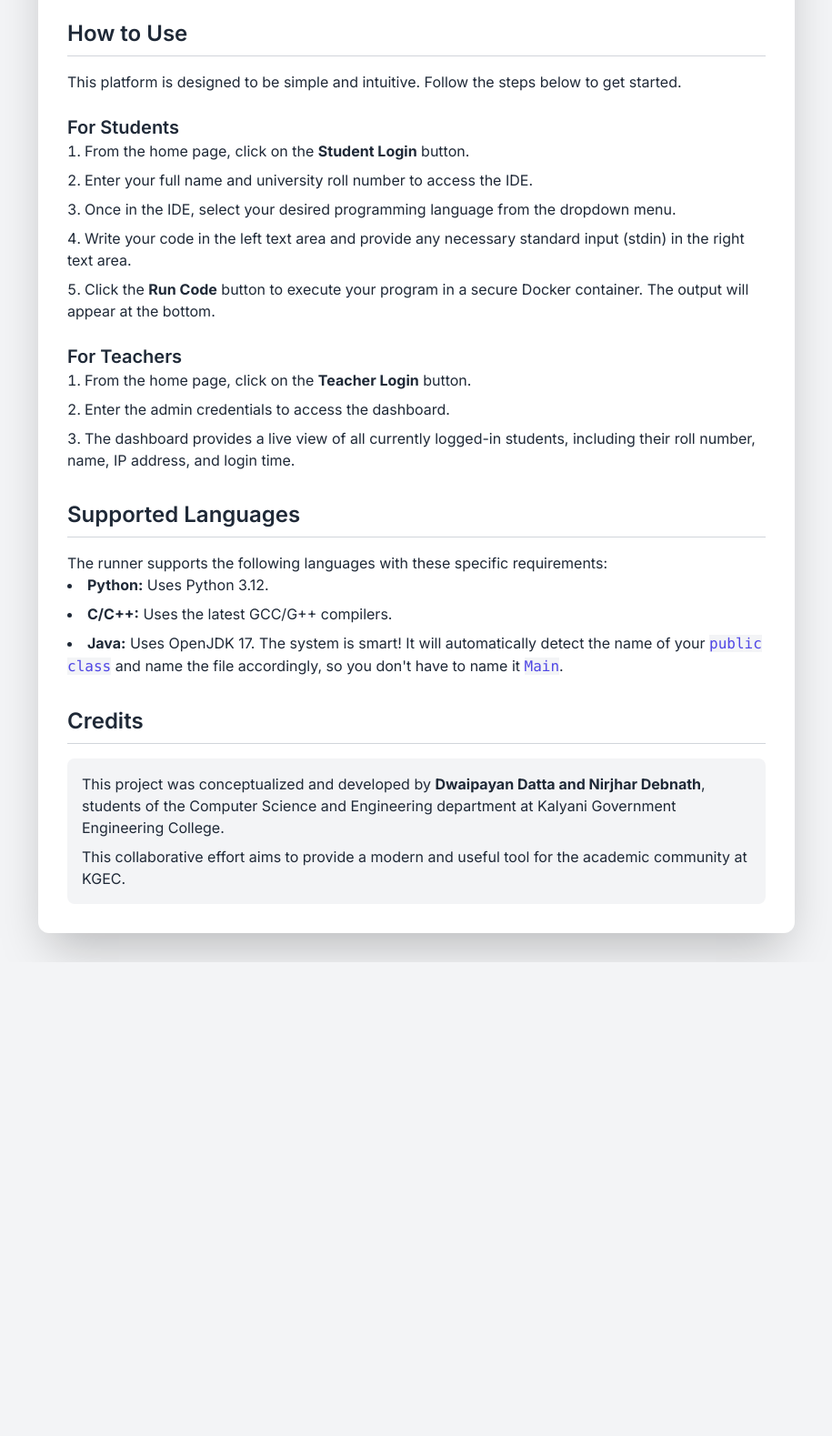
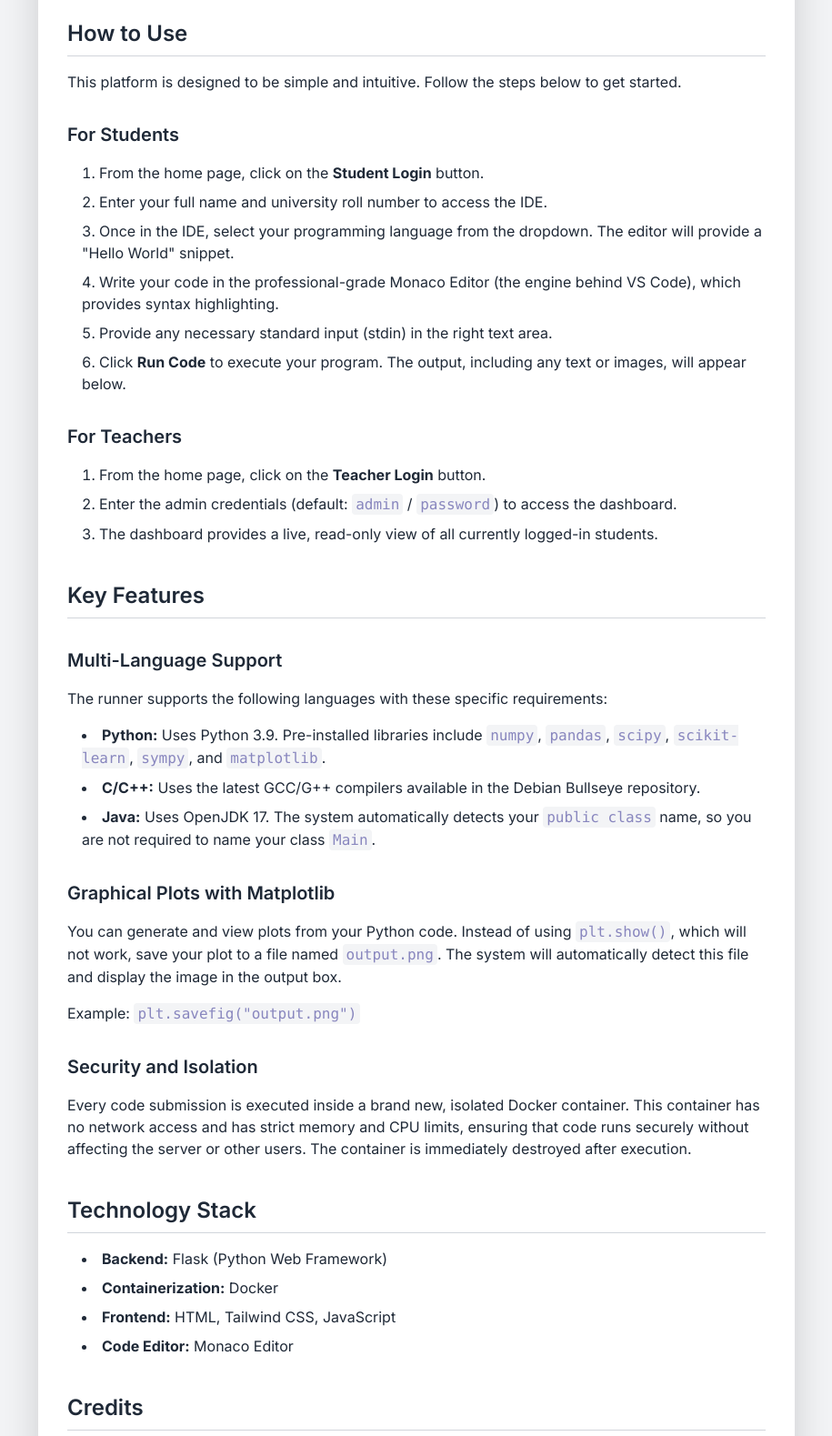
Before and after one commit to NirjharDebnath/Fourier, a plain HTML site: page dsa-code-runner/public/docs.html in a window 1280 px wide. Shown: the part 127-1706 px from the top of the page at 91% size, without its empty margins (182-1097 px from the left). Before the commit the page ends 1185 px from the top, so only its background shows below. Drawn offline with nearby package versions, Linux system fonts and the light colour scheme.

Commit message:
updates in ui

```diff
--- a/dsa-code-runner/public/docs.html
+++ b/dsa-code-runner/public/docs.html
@@ -7,12 +7,12 @@
     <script src="https://cdn.tailwindcss.com"></script>
     <link href="https://fonts.googleapis.com/css2?family=Inter:wght@400;500;600;700&display=swap" rel="stylesheet">
     <style>
-        :root { --bg-color: #f3f4f6; --card-bg-color: #ffffff; --text-color: #1f2937; --text-muted-color: #6b7280; --border-color: #d1d5db; --primary-color: #4f46e5; }
-        html.dark { --bg-color: #111827; --card-bg-color: #1f2937; --text-color: #f9fafb; --text-muted-color: #9ca3af; --border-color: #4b5563; --primary-color: #6366f1; }
+        :root { --bg-color: #f3f4f6; --card-bg-color: #ffffff; --text-color: #1f2937; --text-muted-color: #6b7280; --border-color: #d1d5db; --primary-color: #8886be; }
+        html.dark { --bg-color: #111827; --card-bg-color: #1f2937; --text-color: #f9fafb; --text-muted-color: #9ca3af; --border-color: #4b5563; --primary-color: #8886be; }
         body { font-family: 'Inter', sans-serif; background-color: var(--bg-color); color: var(--text-color); transition: background-color 0.3s ease, color 0.3s ease; }
         .card { background-color: var(--card-bg-color); transition: background-color 0.3s ease; }
         h2 { border-bottom: 1px solid var(--border-color); }
-        code { background-color: var(--bg-color); color: var(--primary-color); }
+        code { background-color: var(--bg-color); color: var(--primary-color); padding: 0.125rem 0.25rem; border-radius: 0.25rem; font-weight: 500; }
     </style>
 </head>
 <body class="min-h-screen">
@@ -29,36 +29,53 @@
                 </button>
             </header>
 
-            <article class="prose dark:prose-invert max-w-none" style="color: var(--text-color);">
+            <article class="prose dark:prose-invert max-w-none space-y-4" style="color: var(--text-color);">
                 <h2 class="text-2xl font-semibold pb-2 mb-4">How to Use</h2>
                 <p>This platform is designed to be simple and intuitive. Follow the steps below to get started.</p>
 
-                <h3 class="text-xl font-semibold mt-6">For Students</h3>
-                <ol class="list-decimal list-inside space-y-2">
+                <h3 class="text-xl font-semibold pt-4">For Students</h3>
+                <ol class="list-decimal list-inside space-y-2 pl-4">
                     <li>From the home page, click on the <strong>Student Login</strong> button.</li>
                     <li>Enter your full name and university roll number to access the IDE.</li>
-                    <li>Once in the IDE, select your desired programming language from the dropdown menu.</li>
-                    <li>Write your code in the left text area and provide any necessary standard input (stdin) in the right text area.</li>
-                    <li>Click the <strong>Run Code</strong> button to execute your program in a secure Docker container. The output will appear at the bottom.</li>
+                    <li>Once in the IDE, select your programming language from the dropdown. The editor will provide a "Hello World" snippet.</li>
+                    <li>Write your code in the professional-grade Monaco Editor (the engine behind VS Code), which provides syntax highlighting.</li>
+                    <li>Provide any necessary standard input (stdin) in the right text area.</li>
+                    <li>Click <strong>Run Code</strong> to execute your program. The output, including any text or images, will appear below.</li>
                 </ol>
 
-                <h3 class="text-xl font-semibold mt-6">For Teachers</h3>
-                <ol class="list-decimal list-inside space-y-2">
+                <h3 class="text-xl font-semibold pt-4">For Teachers</h3>
+                <ol class="list-decimal list-inside space-y-2 pl-4">
                     <li>From the home page, click on the <strong>Teacher Login</strong> button.</li>
-                    <li>Enter the admin credentials to access the dashboard.</li>
-                    <li>The dashboard provides a live view of all currently logged-in students, including their roll number, name, IP address, and login time.</li>
+                    <li>Enter the admin credentials (default: <code>admin</code> / <code>password</code>) to access the dashboard.</li>
+                    <li>The dashboard provides a live, read-only view of all currently logged-in students.</li>
                 </ol>
 
-                <h2 class="text-2xl font-semibold pb-2 mb-4 mt-8">Supported Languages</h2>
+                <h2 class="text-2xl font-semibold pb-2 mb-4 pt-6">Key Features</h2>
+
+                <h3 class="text-xl font-semibold pt-4">Multi-Language Support</h3>
                 <p>The runner supports the following languages with these specific requirements:</p>
-                <ul class="list-disc list-inside space-y-2">
-                    <li><strong>Python:</strong> Uses Python 3.12.</li>
-                    <li><strong>C/C++:</strong> Uses the latest GCC/G++ compilers.</li>
-                    <li><strong>Java:</strong> Uses OpenJDK 17. The system is smart! It will automatically detect the name of your <code>public class</code> and name the file accordingly, so you don't have to name it <code>Main</code>.</li>
+                <ul class="list-disc list-inside space-y-2 pl-4">
+                    <li><strong>Python:</strong> Uses Python 3.9. Pre-installed libraries include <code>numpy</code>, <code>pandas</code>, <code>scipy</code>, <code>scikit-learn</code>, <code>sympy</code>, and <code>matplotlib</code>.</li>
+                    <li><strong>C/C++:</strong> Uses the latest GCC/G++ compilers available in the Debian Bullseye repository.</li>
+                    <li><strong>Java:</strong> Uses OpenJDK 17. The system automatically detects your <code>public class</code> name, so you are not required to name your class <code>Main</code>.</li>
                 </ul>
 
-                <h2 class="text-2xl font-semibold pb-2 mb-4 mt-8">Credits</h2>
-                <!-- Your Credits Snippet Goes Here -->
+                <h3 class="text-xl font-semibold pt-4">Graphical Plots with Matplotlib</h3>
+                <p>You can generate and view plots from your Python code. Instead of using <code>plt.show()</code>, which will not work, save your plot to a file named <code>output.png</code>. The system will automatically detect this file and display the image in the output box.</p>
+                <p>Example: <code>plt.savefig("output.png")</code></p>
+
+                <h3 class="text-xl font-semibold pt-4">Security and Isolation</h3>
+                <p>Every code submission is executed inside a brand new, isolated Docker container. This container has no network access and has strict memory and CPU limits, ensuring that code runs securely without affecting the server or other users. The container is immediately destroyed after execution.</p>
+
+                <h2 class="text-2xl font-semibold pb-2 mb-4 pt-6">Technology Stack</h2>
+                <ul class="list-disc list-inside space-y-2 pl-4">
+                    <li><strong>Backend:</strong> Flask (Python Web Framework)</li>
+                    <li><strong>Containerization:</strong> Docker</li>
+                    <li><strong>Frontend:</strong> HTML, Tailwind CSS, JavaScript</li>
+                    <li><strong>Code Editor:</strong> Monaco Editor</li>
+                </ul>
+
+                <h2 class="text-2xl font-semibold pb-2 mb-4 pt-6">Credits</h2>
                 <div class="p-4 rounded-lg" style="background-color: var(--bg-color);">
                     <p>This project was conceptualized and developed by <strong>Dwaipayan Datta and Nirjhar Debnath</strong>, students of the Computer Science and Engineering department at Kalyani Government Engineering College.</p>
                     <p class="mt-2">This collaborative effort aims to provide a modern and useful tool for the academic community at KGEC.</p>
```
Also changed, not shown: dsa-code-runner/public/admin.html (+48 -7 lines), dsa-code-runner/public/admin_login.html (+6 -2 lines), dsa-code-runner/public/home.html (+2 -2 lines), dsa-code-runner/public/index.html (+8 -7 lines), dsa-code-runner/public/login.html (+14 -2 lines).
